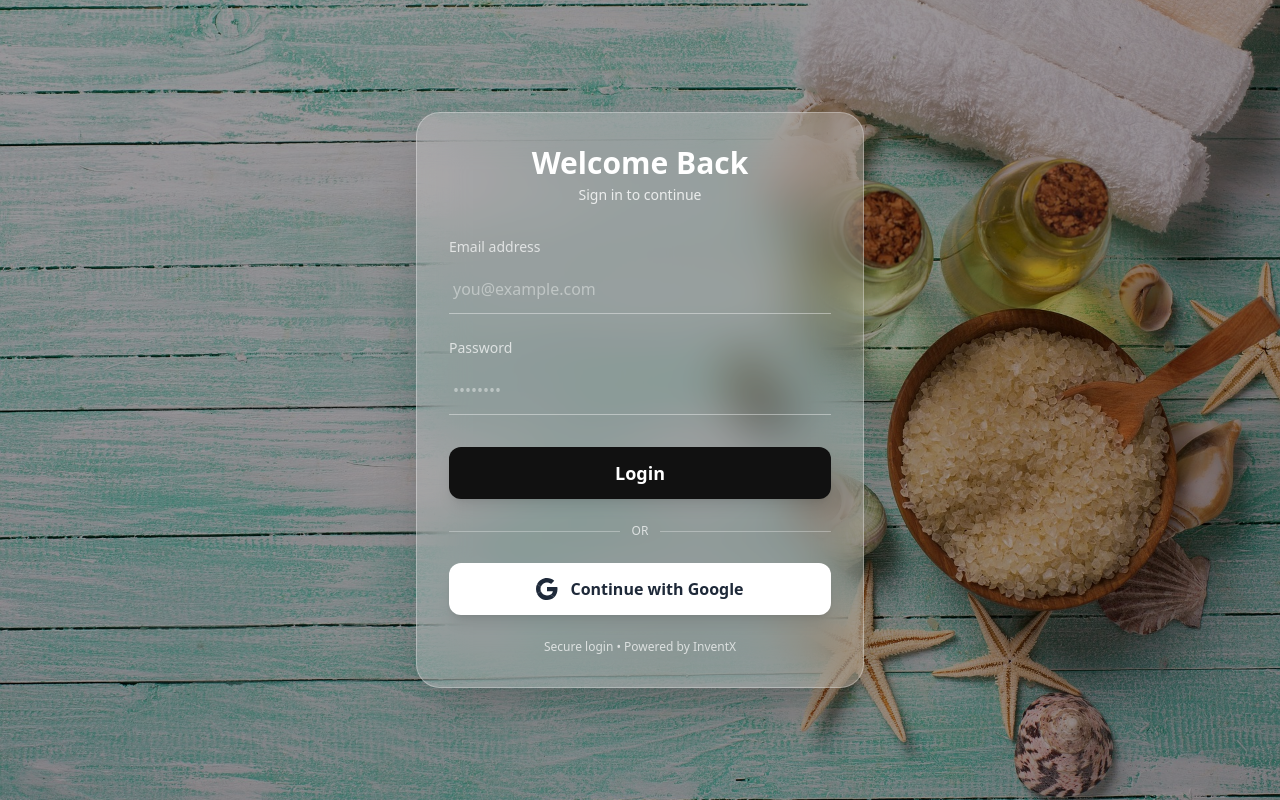
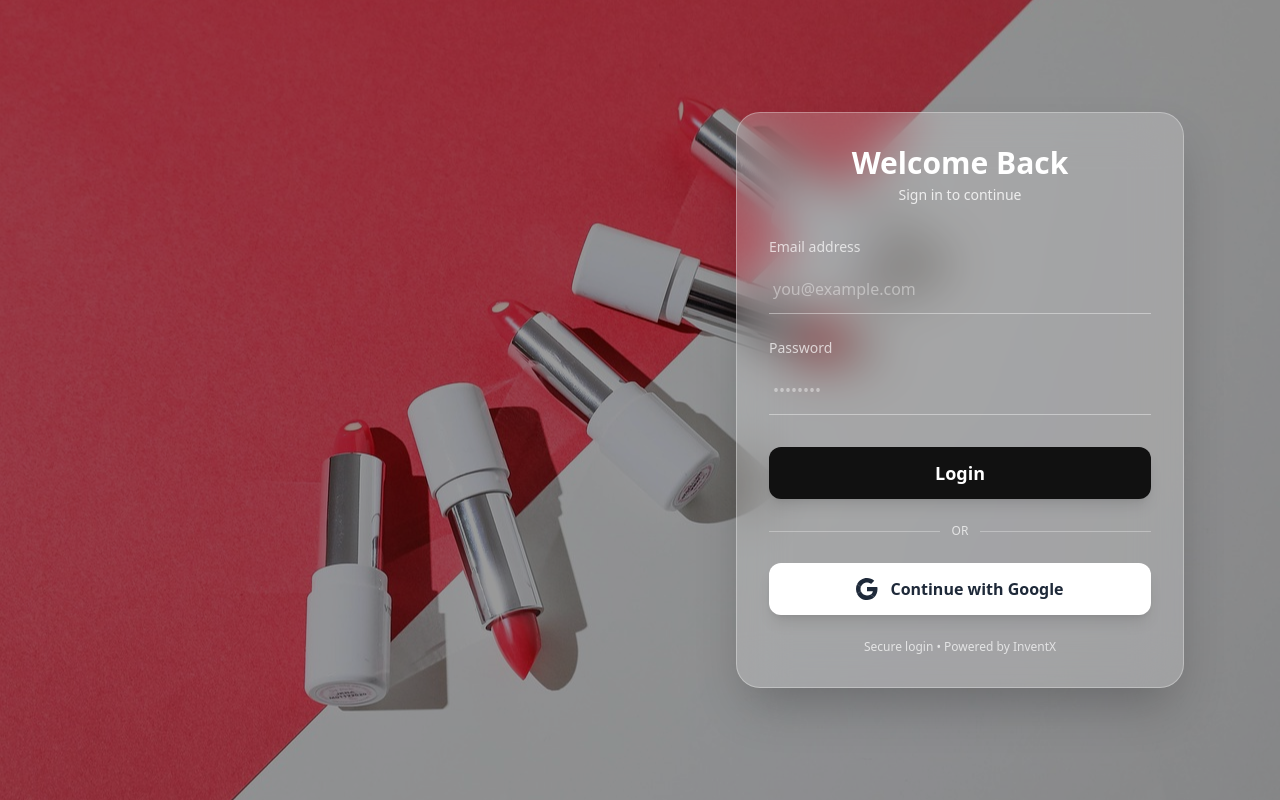
Before and after one commit to Eranga035225/cbc-frontend, a React (Vite) app: page /login in a window 1280 px wide. Built offline with nearby package versions, Linux system fonts and the light colour scheme; no server answers.

Commit message:
modified login page in to modern theme

```diff
--- a/src/index.css
+++ b/src/index.css
@@ -21,3 +21,14 @@ input[type=number]::-webkit-outer-spin-button {
 input[type=number] {
   -moz-appearance: textfield;
 }
+
+/* Remove ugly white background on input autofill */
+input:-webkit-autofill,
+input:-webkit-autofill:hover,
+input:-webkit-autofill:focus,
+input:-webkit-autofill:active {
+  -webkit-background-clip: text;
+  -webkit-text-fill-color: #ffffff;
+  transition: background-color 9999s ease-in-out 0s;
+  box-shadow: inset 0 0 0px 1000px transparent;
+}
--- a/src/pages/login.jsx
+++ b/src/pages/login.jsx
@@ -21,15 +21,11 @@ export default function LoginPage() {
 
       const response = await axios.post(
         import.meta.env.VITE_BACKEND_URI + "/api/users/login",
-        {
-          email,
-          password,
-        }
+        { email, password }
       );
 
       toast.success("Welcome back!");
       localStorage.setItem("token", response.data.token);
-
       navigate(response.data.role === "Admin" ? "/admin" : "/");
     } catch (e) {
       toast.error(e.response?.data?.message || "Login failed");
@@ -39,13 +35,17 @@ export default function LoginPage() {
   }
 
   return (
-    <div className="min-h-screen bg-[url('/login.jpg')] bg-cover bg-center flex items-center justify-center px-4 relative">
+    <div className="min-h-screen bg-[url('/login2.jpg')] bg-cover bg-right relative">
 
       {/* DARK OVERLAY */}
       <div className="absolute inset-0 bg-black/40"></div>
 
+      {/* CONTENT WRAPPER */}
+      <div className="relative min-h-screen flex items-center justify-center md:justify-end px-4">
+
         {/* LOGIN CARD */}
-      <div className="relative w-full max-w-md backdrop-blur-xl bg-white/20
+        <div className="w-full max-w-md md:mr-12 lg:mr-20">
+          <div className="backdrop-blur-xl bg-white/20
             rounded-3xl shadow-2xl p-8 border border-white/30">
 
             {/* HEADER */}
@@ -67,6 +67,7 @@ export default function LoginPage() {
                 type="email"
                 value={email}
                 onChange={(e) => setEmail(e.target.value)}
+                placeholder="you@example.com"
                 className="w-full bg-transparent
                   border-b border-white/40
                   px-1 py-3
@@ -75,10 +76,10 @@ export default function LoginPage() {
                   focus:outline-none
                   focus:border-white
                   transition-all"
-    placeholder="you@example.com"
               />
             </div>
 
+            {/* PASSWORD */}
             <div className="mb-8">
               <label className="block text-sm text-white/70 mb-2">
                 Password
@@ -87,6 +88,7 @@ export default function LoginPage() {
                 type="password"
                 value={password}
                 onChange={(e) => setPassword(e.target.value)}
+                placeholder="••••••••"
                 className="w-full bg-transparent
                   border-b border-white/40
                   px-1 py-3
@@ -95,10 +97,8 @@ export default function LoginPage() {
                   focus:outline-none
                   focus:border-white
                   transition-all"
-    placeholder="••••••••"
               />
             </div>
-
 
             {/* LOGIN BUTTON */}
             <button
@@ -127,20 +127,20 @@ export default function LoginPage() {
               className="w-full h-[52px] rounded-xl
                 flex items-center justify-center gap-3
                 bg-white text-gray-800 font-semibold
-                hover:bg-gray-100
-                transition-all duration-300
+                hover:bg-gray-100 transition-all duration-300
                 shadow-lg hover:shadow-xl"
             >
-             <GrGoogle size={22}  />
-
+              <GrGoogle size={22} />
               Continue with Google
             </button>
-
 
             {/* FOOTER */}
             <p className="text-center text-white/70 text-xs mt-6">
               Secure login • Powered by InventX
             </p>
+
+          </div>
+        </div>
       </div>
     </div>
   );
```
Also changed, not shown: public/login2.jpg (added). Lines whose indentation alone changed are shown as unchanged.
